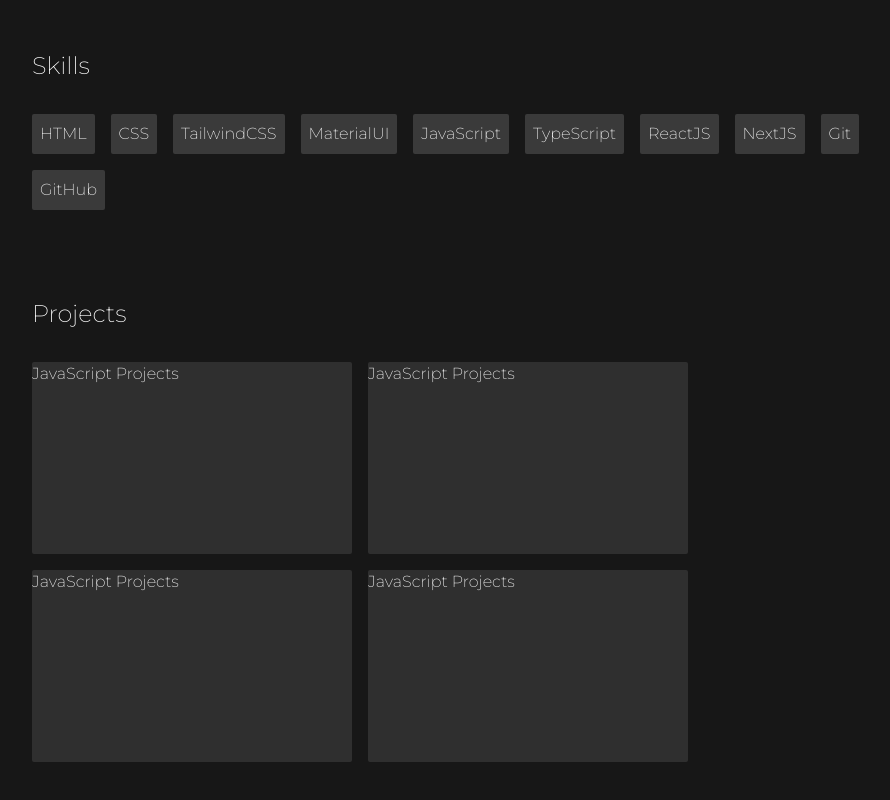
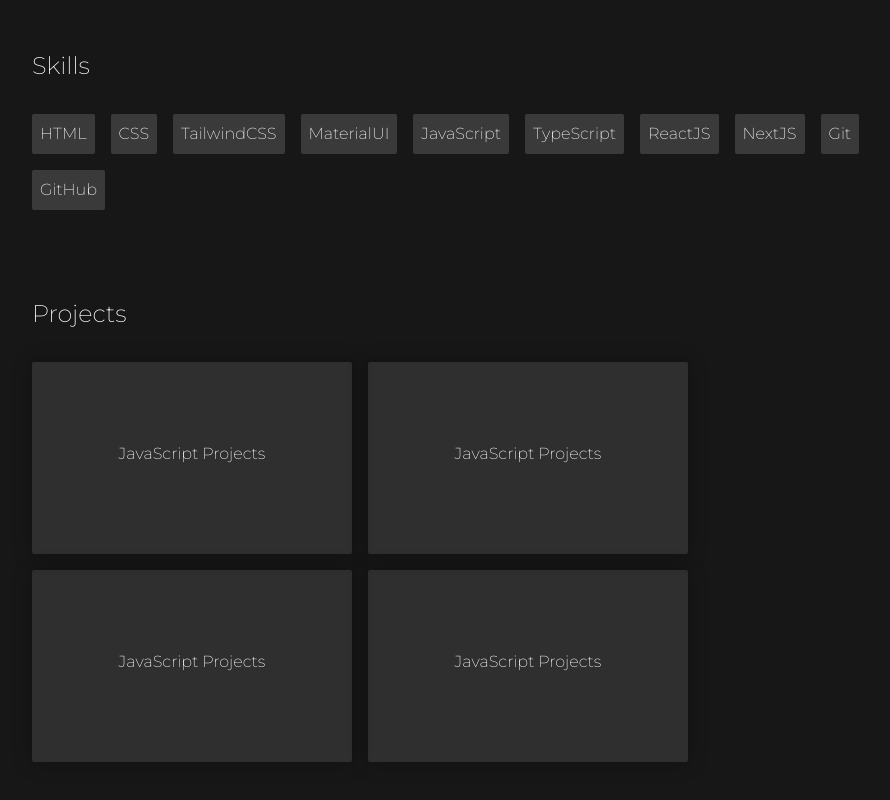
Before and after one commit to qzSeeker/PortfolioQzseeker, a React (Vite) app: page / in a window 1280 px wide. Shown: the part 990-1790 px from the top of the page, without its empty margins (192-1082 px from the left). Built offline with nearby package versions, Linux system fonts and the light colour scheme.

Commit message:
add hover effect in skill's grid

```diff
--- a/src/Components/Projects.jsx
+++ b/src/Components/Projects.jsx
@@ -2,8 +2,8 @@ import React from 'react'
 
 function Projects() {
   const card = (
-    <div className='h-48 w-80 rounded-sm bg-white/10'>
-        <h1 className=''>JavaScript Projects</h1>
+    <div className='h-48 w-80 rounded-sm bg-white/10 ease-in hover:border border-violet-400 duration-300 transition shadow-[0px_0px_20px_0px_rgba(0,0,0,0.3)] hover:shadow-violet-400'>
+        <h1 className='text-center mt-20'>JavaScript Projects</h1>
       </div>
   )
   return (
```
